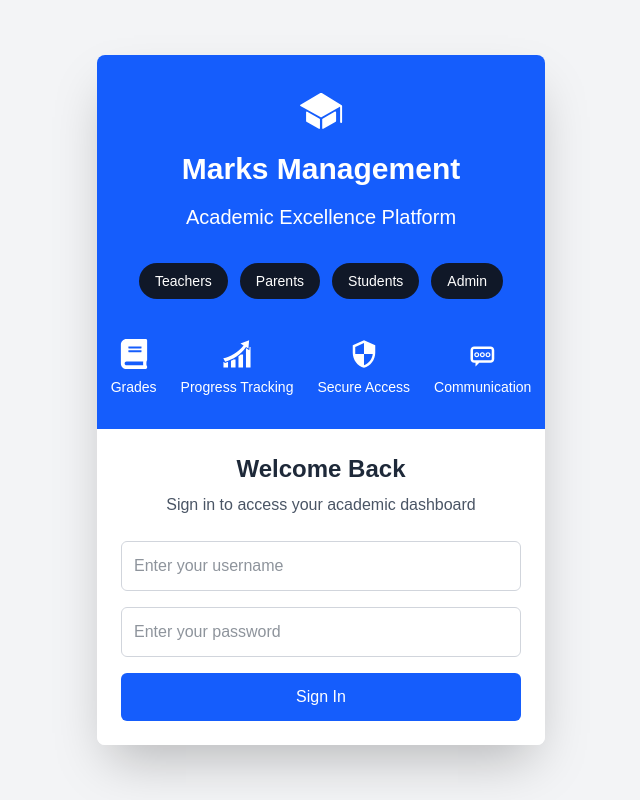
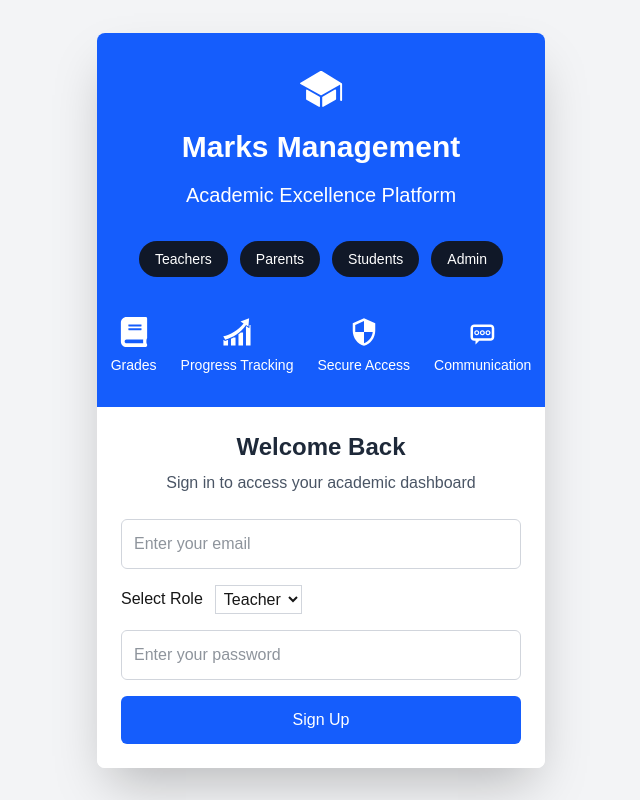
Before and after one commit to isaacmatovu/schoolmanagement, a Next.js app: page / in a window 1280 px wide. Shown: the whole page, without its empty margins (319-959 px from the left). Built offline with nearby package versions, Linux system fonts and the light colour scheme; no server answers.

Commit message:
added registration form

```diff
--- a/src/app/page.tsx
+++ b/src/app/page.tsx
@@ -1,89 +1,9 @@
-import { IoIosSchool } from "react-icons/io";
-import { MdOutlineSecurity } from "react-icons/md";
-import { GiProgression } from "react-icons/gi";
-import { TiMessageTyping } from "react-icons/ti";
-import { FaBook } from "react-icons/fa";
+import Regiter from "@/components/auth/register";
 
 export default function Home() {
   return (
-    <div className="min-h-screen bg-gray-100 dark:bg-gray-900 flex items-center justify-center p-4">
-      <div className="w-full max-w-md bg-white dark:bg-gray-800 rounded-lg shadow-2xl overflow-hidden">
-        {/* Header Section */}
-        <div className="bg-blue-600 flex flex-col items-center justify-center py-8 gap-y-4 text-white">
-          <IoIosSchool className="text-5xl" />
-          <h1 className="text-3xl font-bold">Marks Management</h1>
-          <p className="text-xl font-light">Academic Excellence Platform</p>
-
-          {/* User Roles */}
-          <div className="flex flex-wrap justify-center gap-3 mt-4">
-            <span className="bg-gray-900 text-white rounded-full px-4 py-2 text-sm font-medium">
-              Teachers
-            </span>
-            <span className="bg-gray-900 text-white rounded-full px-4 py-2 text-sm font-medium">
-              Parents
-            </span>
-            <span className="bg-gray-900 text-white rounded-full px-4 py-2 text-sm font-medium">
-              Students
-            </span>
-            <span className="bg-gray-900 text-white rounded-full px-4 py-2 text-sm font-medium">
-              Admin
-            </span>
-          </div>
-
-          {/* Features */}
-          <div className="flex flex-wrap justify-center gap-6 mt-6">
-            <div className="flex flex-col items-center text-center">
-              <FaBook className="text-3xl text-white" />
-              <p className="mt-2 text-sm font-medium">Grades</p>
-            </div>
-            <div className="flex flex-col items-center text-center">
-              <GiProgression className="text-3xl text-white" />
-              <p className="mt-2 text-sm font-medium">Progress Tracking</p>
-            </div>
-            <div className="flex flex-col items-center text-center">
-              <MdOutlineSecurity className="text-3xl text-white" />
-              <p className="mt-2 text-sm font-medium">Secure Access</p>
-            </div>
-            <div className="flex flex-col items-center text-center">
-              <TiMessageTyping className="text-3xl text-white" />
-              <p className="mt-2 text-sm font-medium">Communication</p>
-            </div>
-          </div>
-        </div>
-
-        {/* Login Section */}
-        <div className="flex flex-col items-center bg-white dark:bg-gray-800 p-6">
-          <h2 className="text-2xl font-semibold text-gray-800 dark:text-white">
-            Welcome Back
-          </h2>
-          <p className="text-gray-600 dark:text-gray-300 mt-2 mb-6">
-            Sign in to access your academic dashboard
-          </p>
-
-          <div className="w-full space-y-4">
-            <input
-              type="text"
-              name="username"
-              id="username"
-              placeholder="Enter your username"
-              className="w-full p-3 border border-gray-300 dark:border-gray-600 rounded-md focus:outline-none focus:ring-2 focus:ring-blue-500 bg-white dark:bg-gray-700 text-gray-800 dark:text-white"
-            />
-            <input
-              type="password"
-              name="password"
-              id="password"
-              placeholder="Enter your password"
-              className="w-full p-3 border border-gray-300 dark:border-gray-600 rounded-md focus:outline-none focus:ring-2 focus:ring-blue-500 bg-white dark:bg-gray-700 text-gray-800 dark:text-white"
-            />
-            <button
-              type="button"
-              className="w-full bg-blue-600 hover:bg-blue-700 text-white p-3 rounded-md transition-colors font-medium"
-            >
-              Sign In
-            </button>
-          </div>
-        </div>
-      </div>
+    <div>
+      <Regiter />
     </div>
   );
 }
```
